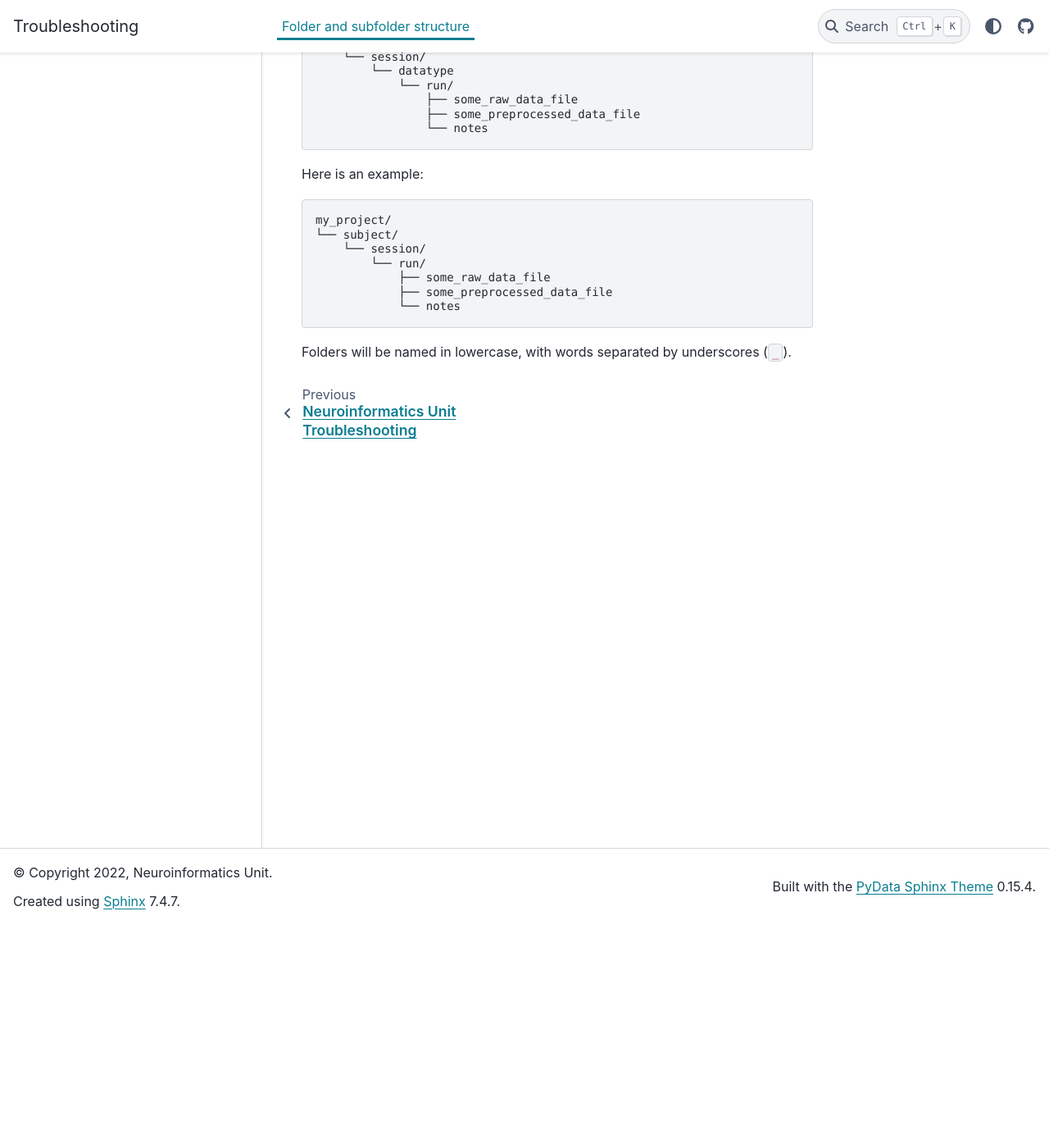
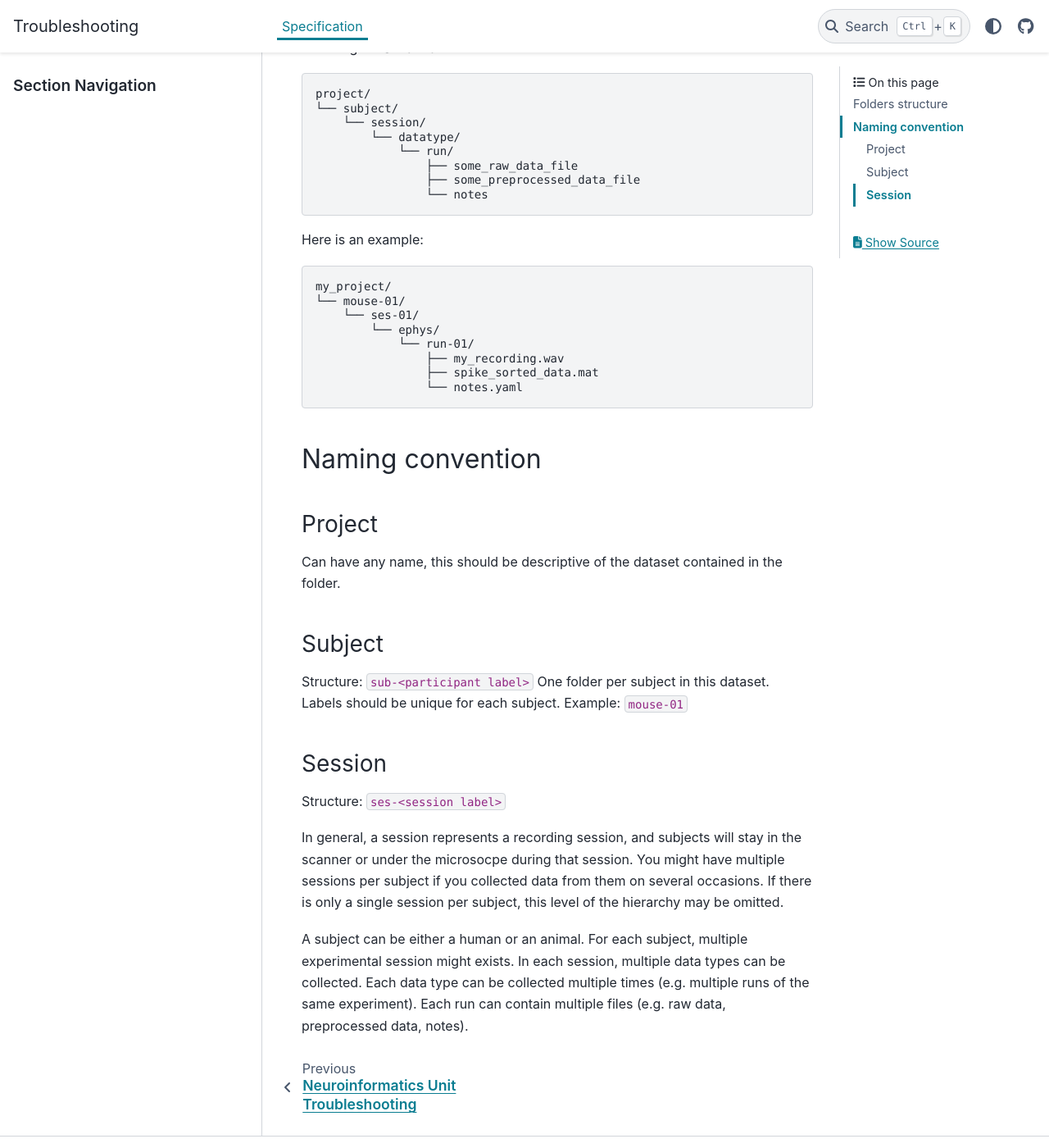
Before and after one commit to neuroinformatics-unit/NeuroBlueprint, a Sphinx documentation site: the page built from docs/source/folder_structure.md, in a window 1280 px wide and 1400 px high, scrolled down 272 px. Shown: the whole window at 82% size. Built offline with Sphinx 7.4.7 and the PyData theme 0.15.4, drawn with Linux system fonts in a browser that asks for light colours; some of the changed text lies outside the part shown.

Commit message:
Add more infos on folder structure

````diff
--- a/docs/source/folder_structure.md
+++ b/docs/source/folder_structure.md
@@ -1,11 +1,11 @@
-# Folder and subfolder structure
-
+# Specification
+## Folders structure
 Your project folder containing raw data will be structured in a hierarchical way following BIDS standards:
 ```
 project/
 └── subject/
     └── session/
-        └── datatype
+        └── datatype/
             └── run/
                 ├── some_raw_data_file
                 ├── some_preprocessed_data_file
@@ -15,11 +15,33 @@ project/
 Here is an example:
 ```
 my_project/
-└── subject/
-    └── session/
-        └── run/
-            ├── some_raw_data_file
-            ├── some_preprocessed_data_file
-            └── notes
+└── mouse-01/
+    └── ses-01/
+        └── ephys/
+            └── run-01/
+                ├── my_recording.wav
+                ├── spike_sorted_data.mat
+                └── notes.yaml
 ```
-Folders will be named in lowercase, with words separated by underscores (`_`).
+## Naming convention
+
+### Project
+Can have any name, this should be descriptive of the dataset contained in the folder.
+
+### Subject
+Structure: `sub-<participant label>`
+One folder per subject in this dataset. Labels should be unique for each subject.
+Example: `mouse-01`
+
+### Session
+Structure: `ses-<session label>`
+
+In general, a session represents a recording session, and subjects will stay in the scanner or under the microsocpe during that session. You might have multiple sessions per subject if you collected data from them on several occasions. If there is only a single session per subject, this level of the hierarchy may be omitted.
+
+
+
+
+A subject can be either a human or an animal. For each subject, multiple experimental session might exists.
+In each session, multiple data types can be collected.
+Each data type can be collected multiple times (e.g. multiple runs of the same experiment).
+Each run can contain multiple files (e.g. raw data, preprocessed data, notes).
````
Also changed, not shown: README.md (+2 -36 lines), docs/source/specification.md (added, +3 -0 lines), docs/source/file_naming.md (added).
